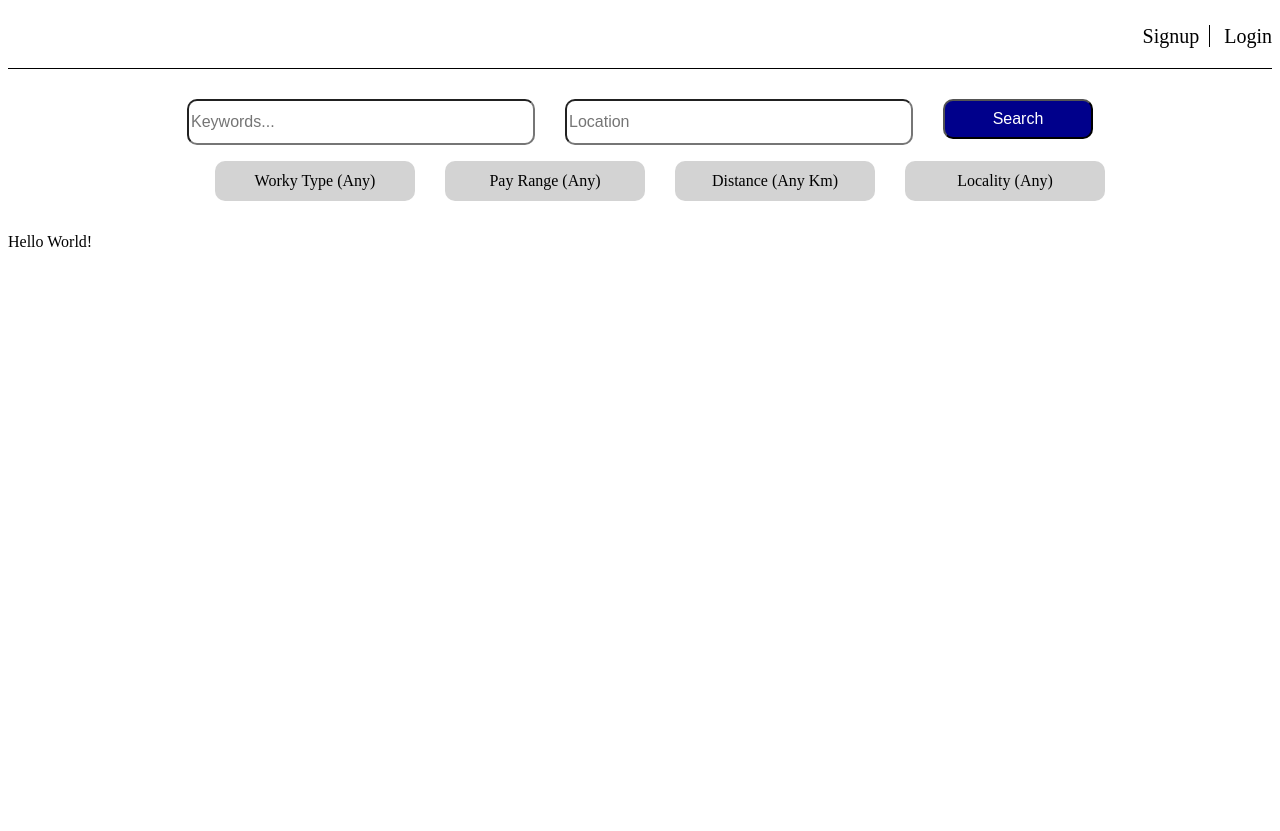
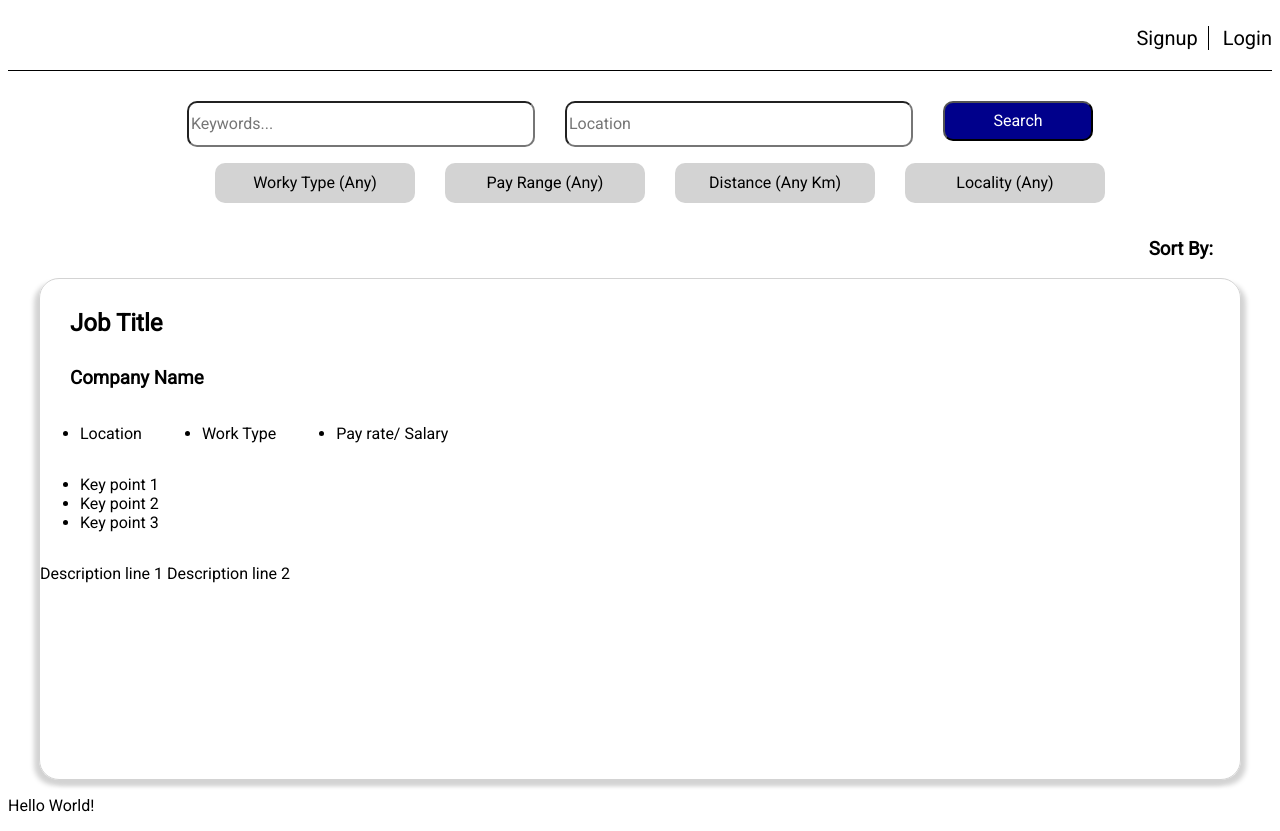
Before and after one commit to devDolan/job-board, a website: page public/index.html in a window 1280 px wide. Shown: the part 105-936 px from the top of the page. Before the commit the page ends 800 px from the top, so only its background shows below. Drawn offline with Linux system fonts and the light colour scheme.

Commit message:
Added in the job listing card

```diff
--- a/public/index.html
+++ b/public/index.html
@@ -4,6 +4,7 @@
     <meta charset="UTF-8">
     <meta name="viewport" content="width=device-width, initial-scale=1.0">
     <link rel="stylesheet" href="style.css">
+    <link href='https://fonts.googleapis.com/css?family=Roboto' rel='stylesheet'>
     <title>Job Board</title>
 </head>
 <body>
@@ -33,7 +34,35 @@
                 </ul>
             </nav>
         </section>
-
+        <div class="sort_by">
+            <h3>Sort By:</h3>
+        </div>
+        <section class="job_listing_container">
+            <div id="job_listing_card">
+                <h2>Job Title</h2>
+                <h3>Company Name</h3>
+                <div class="quick_info">
+                    <ul>
+                        <li>Location</li>
+                        <li>Work Type</li>
+                        <li>Pay rate/ Salary</li>
+                    </ul>
+                </div>
+                <div class="key_points">
+                    <ul>
+                        <li>Key point 1</li>
+                        <li>Key point 2</li>
+                        <li>Key point 3</li>
+                    </ul>
+                </div>
+                <div class="description">
+                    <p>
+                        Description line 1
+                        Description line 2
+                    </p>
+                </div>
+            </div>
+        </section>
     <p>Hello World!</p>
 </body>
 </html>
--- a/public/style.css
+++ b/public/style.css
@@ -1,5 +1,9 @@
+html * {
+    font-family: 'Roboto';
+}
+
 #logo {
-    padding-left: 30px;
+    padding-left: 1.875rem;
     padding-top: 30px;
     font-size: 32px;
 }
@@ -81,3 +85,49 @@ this was just so it would stay on the right hand side.*/
     background-color: lightgrey;
     border-radius: 10px;
 }
+
+.sort_by {
+    display: flex;
+    justify-content: flex-end;
+    margin-right: 59px;
+}
+
+.job_listing_container {
+    display: flex;
+    justify-content: center;
+
+
+
+}
+
+#job_listing_card {
+    display: flex;
+    justify-content: center;
+    flex-direction: column;
+    justify-content: flex-start;
+    height: 500px;
+    width: 1200px;
+
+    border: 1px solid lightgrey;
+    border-radius: 20px;
+    box-shadow: 5px 5px 5px lightgray, -5px 5px 5px lightgray;
+}
+
+#job_listing_card h2 {
+    margin-left: 30px;
+    margin-top: 30px;
+
+}
+
+#job_listing_card h3 {
+    margin-left: 30px;
+    margin-top: 10px;
+}
+
+.quick_info ul {
+    display: flex;
+    justify-content: flex-start;
+    flex-direction: row;
+    gap: 60px;
+
+}
```
